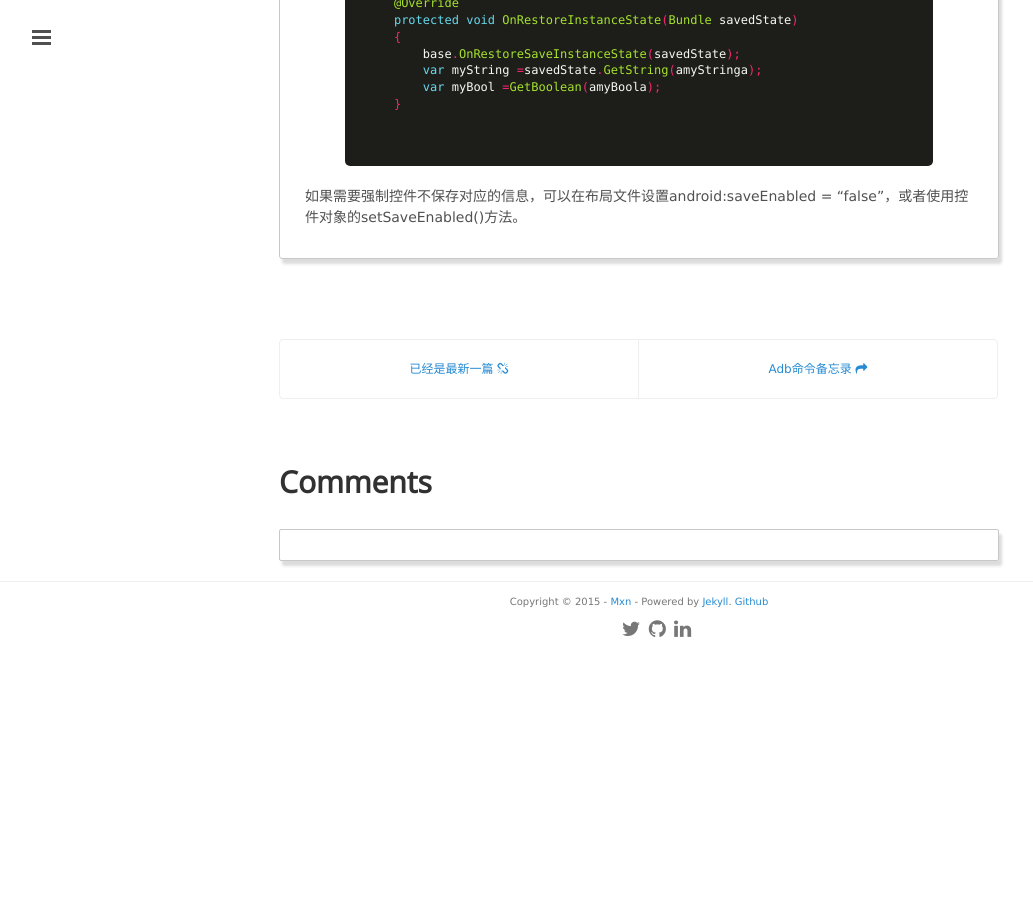
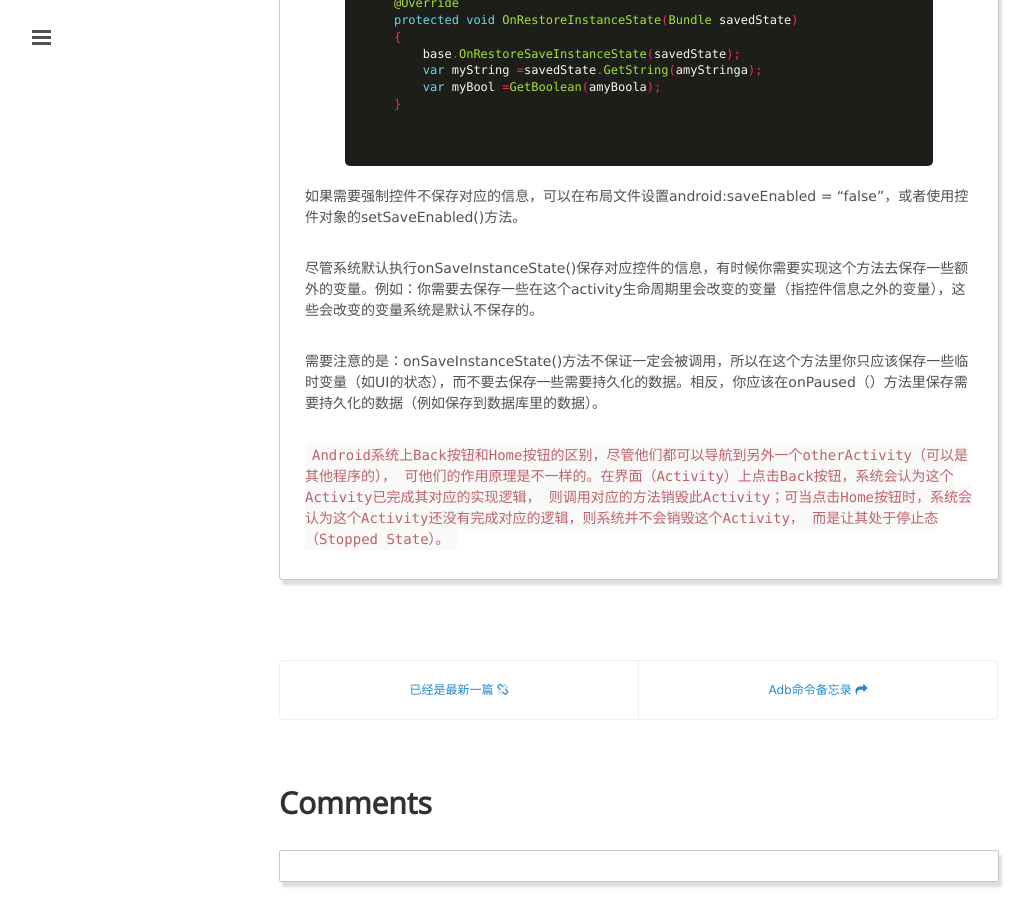
Before and after one commit to mxn21/mxn21.github.io, a Jekyll site: the page built from _posts/2015-7-1-重新认识activity生命周期.md, in a window 1280 px wide and 900 px high, scrolled down 9998 px. Shown: the whole window, without its empty margins (1-1034 px from the left). Built offline with Jekyll 4.4.1, drawn with Linux system fonts in a browser that asks for light colours; Markdown is read by kramdown in place of the engine named in the settings; comment, search, counter and statistics services are not loaded; before the commit the page ends 10652 px from its top, so only the background shows below that.

Commit message:
android
android

````diff
--- a/_posts/2015-7-1-重新认识activity生命周期.md
+++ b/_posts/2015-7-1-重新认识activity生命周期.md
@@ -390,3 +390,13 @@
 
 
 如果需要强制控件不保存对应的信息，可以在布局文件设置android:saveEnabled = “false”，或者使用控件对象的setSaveEnabled()方法。
+
+尽管系统默认执行onSaveInstanceState()保存对应控件的信息，有时候你需要实现这个方法去保存一些额外的变量。例如：你需要去保存一些在这个activity生命周期里会改变的变量（指控件信息之外的变量），这些会改变的变量系统是默认不保存的。
+
+需要注意的是：onSaveInstanceState()方法不保证一定会被调用，所以在这个方法里你只应该保存一些临时变量（如UI的状态），而不要去保存一些需要持久化的数据。相反，你应该在onPaused（）方法里保存需要持久化的数据（例如保存到数据库里的数据）。
+
+
+```Android系统上Back按钮和Home按钮的区别，尽管他们都可以导航到另外一个otherActivity（可以是其他程序的），
+可他们的作用原理是不一样的。在界面（Activity）上点击Back按钮，系统会认为这个Activity已完成其对应的实现逻辑，
+则调用对应的方法销毁此Activity；可当点击Home按钮时，系统会认为这个Activity还没有完成对应的逻辑，则系统并不会销毁这个Activity，
+而是让其处于停止态（Stopped State）。```
````
